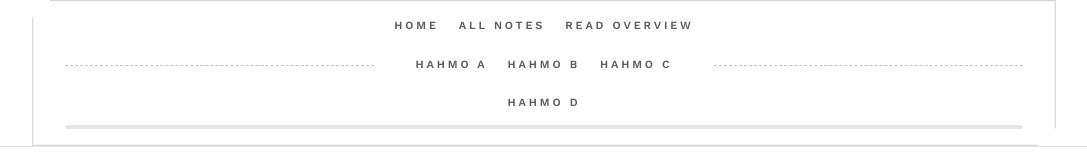
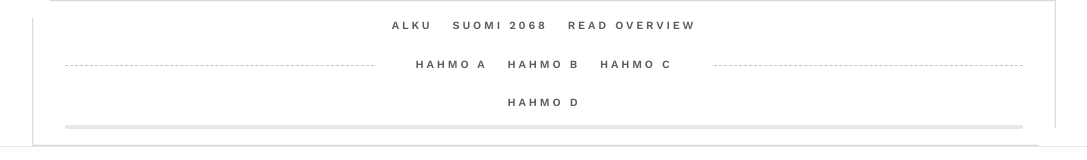
Before and after one commit to Laged/murhakaverit-chatgpt, a Next.js app: page / in a window 1280 px wide. Shown: the top 160 px of the page, without its empty margins (96-1183 px from the left). Built offline with nearby package versions, Linux system fonts and the light colour scheme.

Commit message:
chore: rename nav items to Alku and Suomi 2068

```diff
--- a/src/components/site-header.tsx
+++ b/src/components/site-header.tsx
@@ -13,15 +13,12 @@ type NavItem = {
 function buildNavItems(slug?: string): NavItem[] {
   const items: NavItem[] = [
     {
-      label: "Home",
+      label: "Alku",
       href: "/",
     },
     {
-      label: "All Notes",
-      href: {
-        pathname: "/",
-        hash: "notes",
-      },
+      label: "Suomi 2068",
+      href: "/#notes",
     },
   ];
 
```
